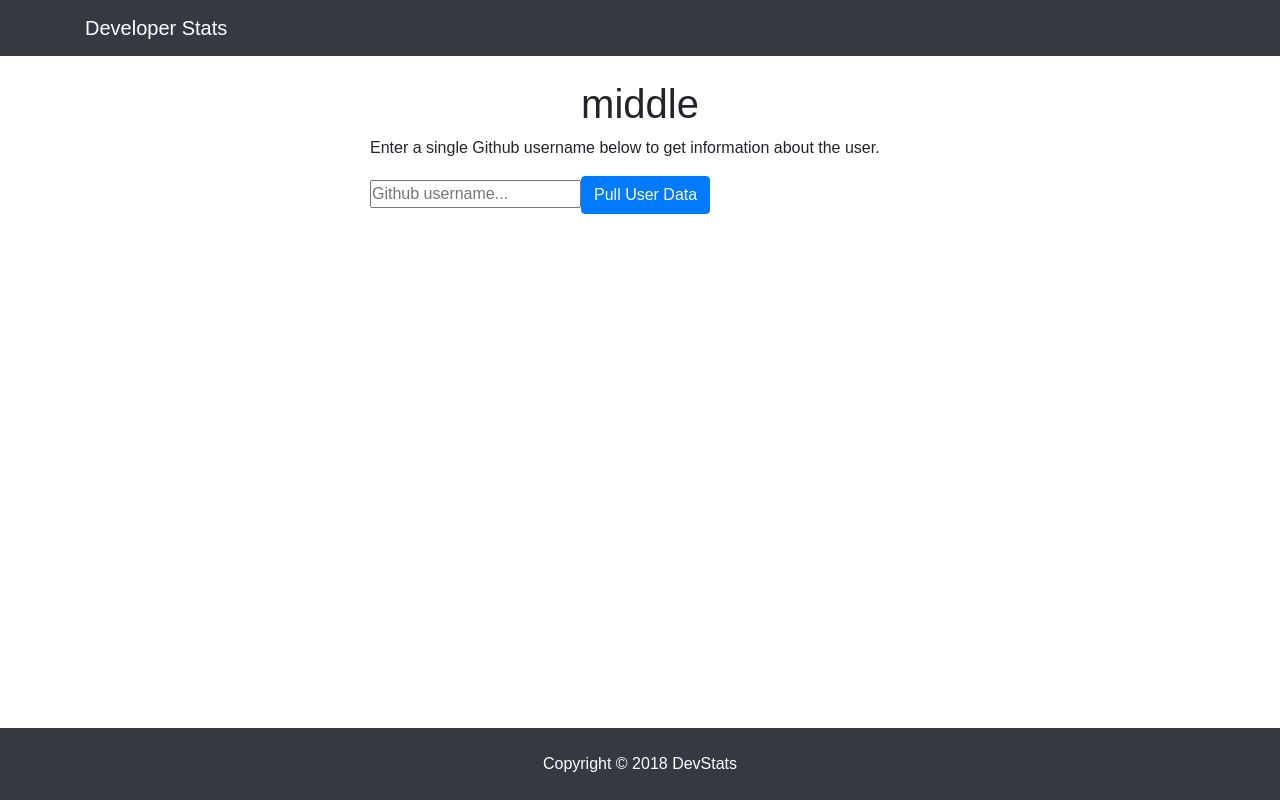
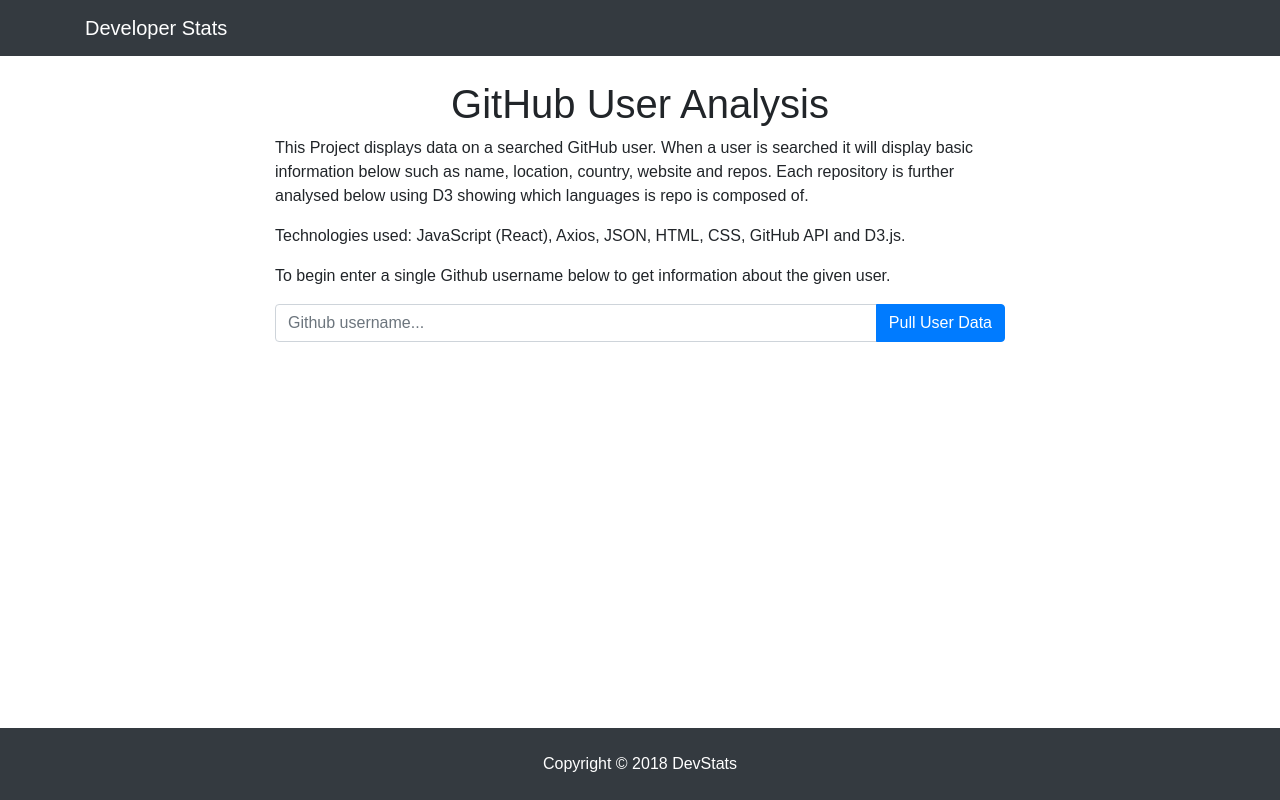
Before and after one commit to RonanMacF/dev-stats, a React (Create React App) app: page / in a window 1280 px wide. Built offline with nearby package versions, Linux system fonts and the light colour scheme.

Commit message:
Fair bit of content done, moving onto calendar

```diff
--- a/src/App.css
+++ b/src/App.css
@@ -6,3 +6,8 @@
 .App .container {
   flex: 1 0 auto;
 }
+
+.profile-pic{
+  max-width:100%;
+max-height:100%;
+}
--- a/src/App.js
+++ b/src/App.js
@@ -19,7 +19,10 @@ class App extends Component {
       followingnum: "",
       reposnum: "",
       buttonValue: "",
-      displayValue: false
+      company: "",
+      website: "",
+      displayValue: false,
+      repos: []
     };
 
     this.onChange = this.onChange.bind(this);
@@ -50,12 +53,19 @@ class App extends Component {
         this.setState({ followingnum: res.data.following });
         this.setState({ reposnum: res.data.public_repos });
         this.setState({ displayValue: true });
+        this.setState({ company: res.data.company });
+        this.setState({ website: res.data.blog });
       }
+    });
+
+    axios.get(repouri).then(res => {
+      this.setState({ repos: res.data });
     });
   }
 
   render() {
     let summaryStats = "";
+
     if (this.state.displayValue) {
       console.log(this.state);
       summaryStats = (
@@ -68,8 +78,12 @@ class App extends Component {
           followersnum={this.state.followersnum}
           followingnum={this.state.followingnum}
           reposnum={this.state.reposnum}
+          company={this.state.company}
+          website={this.state.website}
         />
       );
+
+
     } else {
       summaryStats = "";
     }
@@ -79,36 +93,34 @@ class App extends Component {
         <Navbar />
         <div className="container">
           <div className="row">
-            <div className="col-md-3" />
-            <div className="col-md-6">
-              <h1 className="text-center">middle</h1>
-              <p>
-                Enter a single Github username below to get information about
-                the user.
-              </p>
+            <div className="col-md-8 offset-md-2">
+              <h1 className="text-center">GitHub User Analysis</h1>
+              <p>This Project displays data on a searched GitHub user. When a user is searched it will display basic information below such as name, location, country, website and repos. Each repository is further analysed below using D3 showing which languages is repo is composed of.</p>
 
-              <input
-                type="text"
-                name="buttonValue"
+              <p>Technologies used: JavaScript (React), Axios, JSON, HTML, CSS, GitHub API and D3.js.</p>
+              <p>To begin enter a single Github username below to get information about the given user.</p>
+
+              <div className="input-group">
+                <input type="text" className="form-control" name="buttonValue"
                   id="ghusername"
                   value={this.state.buttonValue}
                   onChange={this.onChange}
-                placeholder="Github username..."
-              />
-
+                  placeholder="Github username..."/>
+                  <div className="input-group-append">
                     <button
                       href="#"
                       id="ghsubmitbtn"
-                className="btn btn-primary"
+                      className="btn btn-primary btn-search"
                       onClick={this.onSearchClick}
                       >
                       Pull User Data
                     </button>
-              <div className="col-md-3" />
+                  </div>
+              </div>
+              {summaryStats}
             </div>
           </div>
         </div>
-        {summaryStats}
         <Footer />
       </div>
     );
--- a/src/components/SummaryInfo.js
+++ b/src/components/SummaryInfo.js
@@ -8,19 +8,47 @@ const SummaryInfo = ({
   location,
   followersnum,
   followingnum,
-  reposnum
+  reposnum,
+  company,
+  website
 }) => {
   return (
-    <div>
+    <div class = "profile-info">
+    <div className = "row">
            <h2>
           {fullname}
           <span className="smallname">
-          (@<a href={profileurl} target="_blank">
+            (@
+            <a href={profileurl} target="_blank">
               {username}
-          </a>)
+            </a>
+            )
           </span>
         </h2>
+      <div className = "col-md-4">
+        <a href={profileurl} target="_blank">
+          <img src={aviurl} alt={username} className = "profile-pic"/>
+        </a>
+      </div>
+      <div className = "col-md-8">
+        <ul className="list-group list-group-flush">
+          <li className="list-group-item">Location: {location}</li>
+          <li className="list-group-item">Company: {company}</li>
+          <li className="list-group-item">Website: {website}</li>
+          <li className="list-group-item">Followers: {followersnum} - Following: {followingnum}</li>
+          <li className="list-group-item">Repos: {reposnum}</li>
+        </ul>
+      </div>
+    </div>
+
+    <div className = "row">
+      <div className = "col-xs-12">
+        {fullname}'s activity
+        <img src="http://ghchart.rshah.org/${username}" alt =""/>
+      </div>
+    </div>
     </div>
   );
-};
+
+}
 export default SummaryInfo;
```
Lines whose indentation alone changed are shown as unchanged.
